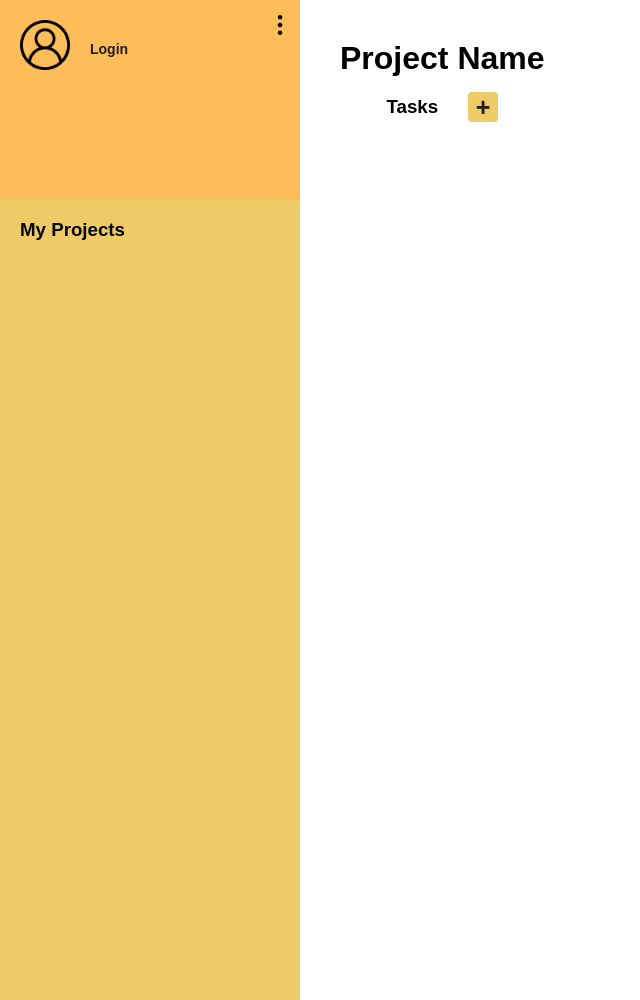
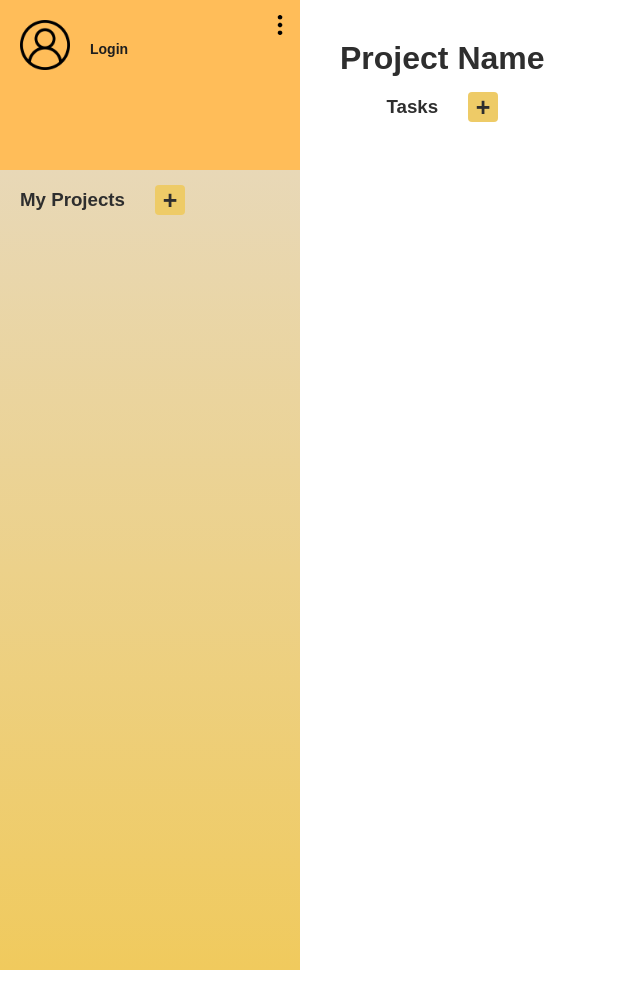
Before and after one commit to EdCamarillo/TaskTracking, a Django app: page /tasks in a window 1280 px wide. Shown: the whole page, without its empty margins (0-640 px from the left). After the commit the page ends 970 px from the top, so only its background shows below. Run offline with Django 4.2, Linux system fonts and the light colour scheme.

Commit message:
ui revamp

```diff
--- a/static/css/tasks.css
+++ b/static/css/tasks.css
@@ -2,6 +2,7 @@ body {
     font-family: Arial, sans-serif;
     background-color: #ffffff;
     margin: 0;
+    color: #2e2e2e;
 }
 
 header {
@@ -91,9 +92,9 @@ input[type="submit"]:hover {
     background-color: #555;
 }
 
-#AddTaskButton {
+.AddButton {
     background-color: #eecb67;
-    color: #1e1e1e;
+    color: #2e2e2e;
     border: none;
     cursor: pointer;
     font-weight: bold;
@@ -106,7 +107,7 @@ input[type="submit"]:hover {
     line-height: 16px;
 }
 
-#AddTaskButton:hover {
+.AddButton:hover {
     background-color: #eecf89;
 }
 
@@ -124,7 +125,7 @@ textarea {
 
 .UserMenu {
     background-color: #ffbd59;
-    height: 200px;
+    height: 170px;
     position: absolute;
     top: 0;
     left: 0;
@@ -132,16 +133,11 @@ textarea {
 }
 
 .ProjectMenu {
-    background-color: #eecb67;
+    background: linear-gradient(to bottom, #e8d8b7, #f0ca5d);
     width: 300px;
     height: 100%;
-    top: 200px;
+    top: 170px;
     float: left;
-    position: absolute;
-}
-
-.projects-header-text{
-    margin-left: 20px;
     position: absolute;
 }
 
@@ -153,6 +149,7 @@ textarea {
     position: absolute;
     background-color: #f5f5f5;
     display: none;
+    box-shadow: 0 0 10px rgba(0, 0, 0, 0.2);
     z-index: 1;
 }
 
@@ -246,6 +243,16 @@ a:hover {
     margin-right: 30px;
 }
 
+.projects-header {
+    display: flex;
+    align-items: center;
+}
+
+.projects-header-text {
+    margin-left: 20px;
+    margin-right: 30px;
+}
+
 select {
     background-color: #ffbd59;
     appearance: none;
--- a/task/templates/tasks.html
+++ b/task/templates/tasks.html
@@ -30,18 +30,19 @@
                     </ul>
                 </div>
             </div>
-
             <div class="ProjectMenu">
                 <div class="projects-header">
-                    <h3 class="projects-header-text">My Projects</h3>
+                    <h3 class="projects-header-text"> My Projects </h3>
+                    <button class="AddButton" id="AddProjectButton">+</button>
                 </div>
             </div>
         </div>
+
         <div class="TaskMenu">
             <h1> Project Name </h1>
             <div class="tasks-header">
                 <h3 class="tasks-header-text"> Tasks </h3>
-                <button id="AddTaskButton">+</button>
+                <button class="AddButton" id="AddTaskButton">+</button>
             </div>
         </div>
 
--- a/user/templates/login.html
+++ b/user/templates/login.html
@@ -15,7 +15,7 @@
                     {% csrf_token %}
                     {{ form.as_p }}
                     <button class="button" type="submit">Login</button>
-                    <a href="{% url 'register'%}">Sign up here</a>
+                    <a href="{% url 'register'%}">Don't have an account?</a>
                 </form>
             </div>
         </div>
```
